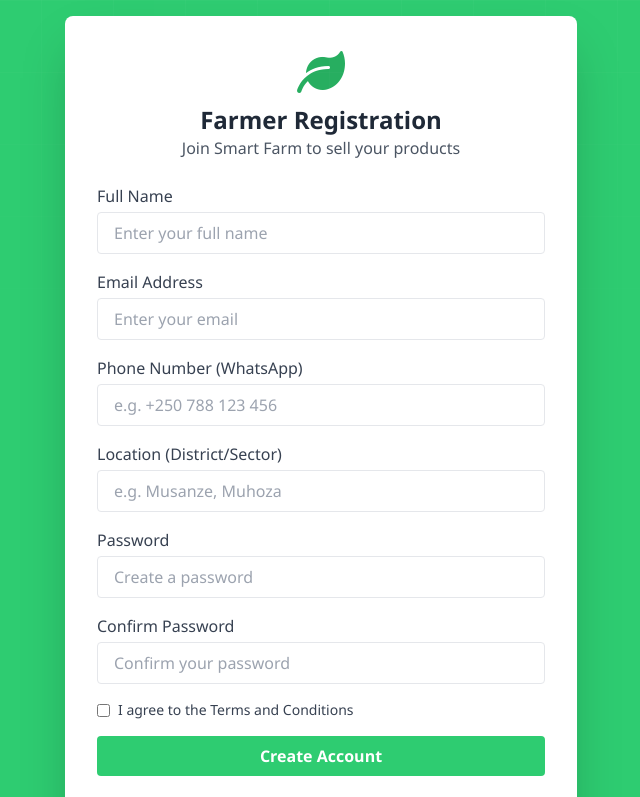
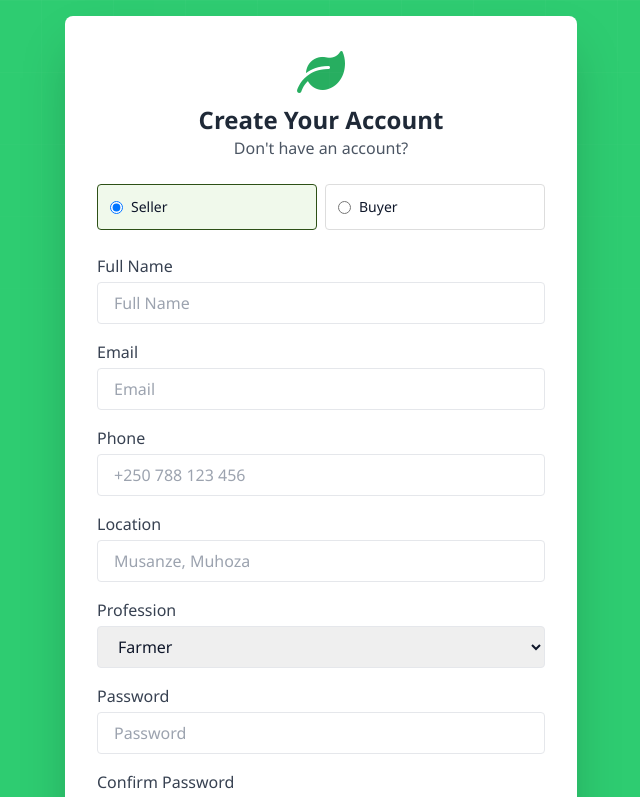
Before and after one commit to Adossi-design/Smart-Farm, a React (Vite) app in the folder smart-farm-app/: page /register in a window 1280 px wide. Shown: the top 797 px of the page, without its empty margins (319-959 px from the left). Built offline with nearby package versions, Linux system fonts and the light colour scheme; no server answers.

Commit message:
Account registration page collecting seller and buyer onboarding details

```diff
--- a/smart-farm-app/src/pages/Register.jsx
+++ b/smart-farm-app/src/pages/Register.jsx
@@ -1,8 +1,10 @@
 import React, { useState } from 'react';
 import { Link, useNavigate } from 'react-router-dom';
+import { useTranslation } from 'react-i18next';
 import { useAuth } from '../context/AuthContext';
 
 const Register = () => {
+  const { t } = useTranslation();
   const { register } = useAuth();
   const navigate = useNavigate();
 
@@ -12,7 +14,9 @@
     phone: '',
     location: '',
     password: '',
-    confirmPassword: ''
+    confirmPassword: '',
+    role: 'farmer',
+    profession: 'farmer'
   });
 
   const [loading, setLoading] = useState(false);
@@ -25,7 +29,7 @@
   const handleSubmit = async (e) => {
     e.preventDefault();
     if (formData.password !== formData.confirmPassword) {
-      alert("Passwords do not match!");
+      alert(t('validation.passwordMismatch'));
       return;
     }
 
@@ -34,106 +38,140 @@
     setLoading(false);
 
     if (user) {
-      navigate('/farmer');
+      if (user.role === 'farmer') navigate('/farmer');
+      else if (user.role === 'buyer') navigate('/buyer');
+      else navigate('/');
     } else {
       // Alert is already handled in register function
     }
-  };  return (
+  };
+
+  return (
     <div className="min-h-screen bg-primary-green flex items-center justify-center p-4">
       <div className="bg-white p-8 rounded-lg shadow-2xl w-full max-w-lg text-center">
         <div className="mb-6">
           <i className="fas fa-leaf text-dark-green text-5xl mb-2"></i>
-          <h2 className="text-2xl font-bold text-gray-800">Farmer Registration</h2>
-          <p className="text-gray-600">Join Smart Farm to sell your products</p>
+          <h2 className="text-2xl font-bold text-gray-800">{t('register.title')}</h2>
+          <p className="text-gray-600">{t('auth.noAccount')}</p>
+        </div>
+        <div className="mb-6 flex gap-2">
+          <label className="flex items-center gap-2 flex-1 p-3 border rounded cursor-pointer" style={{ borderColor: formData.role === 'farmer' ? '#2d5016' : '#ddd', backgroundColor: formData.role === 'farmer' ? '#f0f9eb' : 'white' }}>
+            <input type="radio" name="role" value="farmer" checked={formData.role === 'farmer'} onChange={(e) => setFormData({...formData, role: e.target.value})} />
+            <span className="text-sm font-medium">{t('register.seller')}</span>
+          </label>
+          <label className="flex items-center gap-2 flex-1 p-3 border rounded cursor-pointer" style={{ borderColor: formData.role === 'buyer' ? '#2d5016' : '#ddd', backgroundColor: formData.role === 'buyer' ? '#f0f9eb' : 'white' }}>
+            <input type="radio" name="role" value="buyer" checked={formData.role === 'buyer'} onChange={(e) => setFormData({...formData, role: e.target.value})} />
+            <span className="text-sm font-medium">{t('register.buyer')}</span>
+          </label>
         </div>
         <form className="space-y-4 text-left" onSubmit={handleSubmit}>
           <div>
-            <label className="block text-gray-700 font-medium mb-1">Full Name</label>
+            <label className="block text-gray-700 font-medium mb-1">{t('register.fullName')}</label>
             <input
               type="text"
               name="fullName"
               value={formData.fullName}
               onChange={handleInputChange}
               className="w-full px-4 py-2 border rounded focus:outline-none focus:border-primary-green"
-              placeholder="Enter your full name"
+              placeholder={t('register.fullName')}
               required
             />
           </div>
           <div>
-            <label className="block text-gray-700 font-medium mb-1">Email Address</label>
+            <label className="block text-gray-700 font-medium mb-1">{t('buyer.email')}</label>
             <input
               type="email"
               name="email"
               value={formData.email}
               onChange={handleInputChange}
               className="w-full px-4 py-2 border rounded focus:outline-none focus:border-primary-green"
-              placeholder="Enter your email"
+              placeholder={t('buyer.email')}
               required
             />
           </div>
           <div>
-            <label className="block text-gray-700 font-medium mb-1">Phone Number (WhatsApp)</label>
+            <label className="block text-gray-700 font-medium mb-1">{t('buyer.phone')}</label>
             <input
               type="text"
               name="phone"
               value={formData.phone}
               onChange={handleInputChange}
               className="w-full px-4 py-2 border rounded focus:outline-none focus:border-primary-green"
-              placeholder="e.g. +250 788 123 456"
+              placeholder="+250 788 123 456"
               required
             />
           </div>
           <div>
-            <label className="block text-gray-700 font-medium mb-1">Location (District/Sector)</label>
+            <label className="block text-gray-700 font-medium mb-1">{t('buyer.location')}</label>
             <input
               type="text"
               name="location"
               value={formData.location}
               onChange={handleInputChange}
               className="w-full px-4 py-2 border rounded focus:outline-none focus:border-primary-green"
-              placeholder="e.g. Musanze, Muhoza"
+              placeholder={t('register.locationPlaceholder')}
               required
             />
           </div>
+          {formData.role === 'farmer' && (
+            <div>
+              <label className="block text-gray-700 font-medium mb-1">{t('buyer.profession')}</label>
+              <select
+                name="profession"
+                value={formData.profession}
+                onChange={handleInputChange}
+                className="w-full px-4 py-2 border rounded focus:outline-none focus:border-primary-green"
+                required
+              >
+                <option value="">{t('register.selectRole')}</option>
+                <option value="farmer">{t('register.farmer')}</option>
+                <option value="butcher">{t('register.butcher')}</option>
+                <option value="fisher">{t('register.fisher')}</option>
+                <option value="baker">{t('register.baker')}</option>
+                <option value="gardener">{t('register.gardener')}</option>
+                <option value="other">{t('register.other')}</option>
+              </select>
+            </div>
+          )}
           <div>
-            <label className="block text-gray-700 font-medium mb-1">Password</label>
+            <label className="block text-gray-700 font-medium mb-1">{t('register.password')}</label>
             <input
               type="password"
               name="password"
               value={formData.password}
               onChange={handleInputChange}
               className="w-full px-4 py-2 border rounded focus:outline-none focus:border-primary-green"
-              placeholder="Create a password"
+              placeholder={t('register.password')}
               required
             />
           </div>
           <div>
-            <label className="block text-gray-700 font-medium mb-1">Confirm Password</label>
+            <label className="block text-gray-700 font-medium mb-1">{t('register.confirmPassword')}</label>
             <input
               type="password"
               name="confirmPassword"
               value={formData.confirmPassword}
               onChange={handleInputChange}
               className="w-full px-4 py-2 border rounded focus:outline-none focus:border-primary-green"
-              placeholder="Confirm your password"
+              placeholder={t('register.confirmPassword')}
               required
             />
           </div>
           <div className="flex items-center gap-2">
             <input type="checkbox" id="terms" className="rounded text-primary-green focus:ring-primary-green" required />
-            <label htmlFor="terms" className="text-sm text-gray-700">I agree to the Terms and Conditions</label>
+            <label htmlFor="terms" className="text-sm text-gray-700">{t('auth.noAccount')}</label>
           </div>
                     <button
             type="submit"
             className={`w-full bg-primary-green text-white py-2 rounded font-bold hover:bg-dark-green transition ${loading ? 'opacity-50 cursor-not-allowed' : ''}`}
             disabled={loading}
           >
-            {loading ? 'Creating Account...' : 'Create Account'}
+            {loading ? t('common.loading') : t('register.registerBtn')}
           </button>
         </form>
         <div className="mt-6 text-sm">
-          <p>Already have an account?</p>
-          <Link to="/login" className="text-primary-green font-bold hover:underline">Login here</Link>
+          <p>{t('register.alreadyAccount')}</p>
+          <Link to="/login" className="text-primary-green font-bold hover:underline">{t('register.loginHere')}</Link>
         </div>
       </div>
     </div>
```
